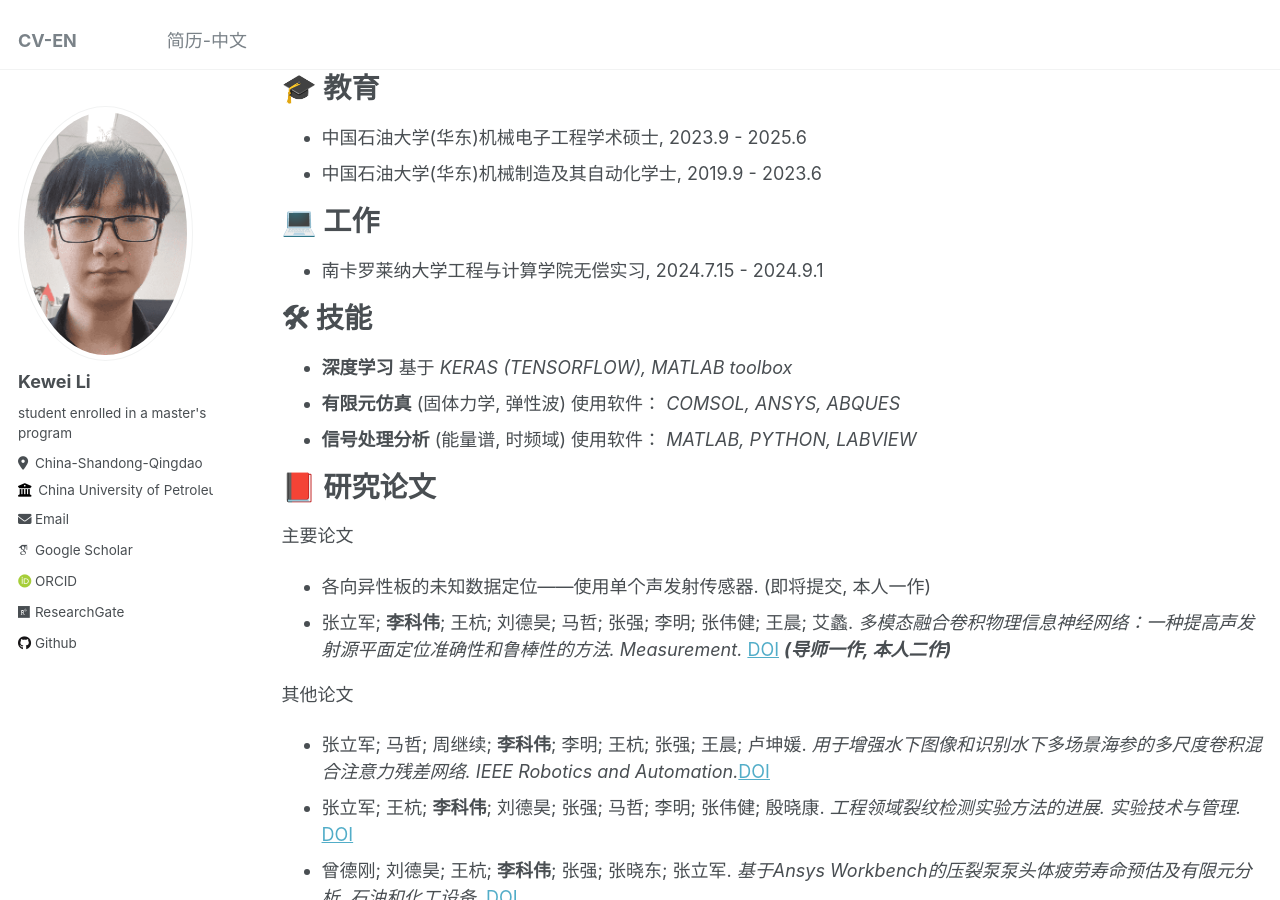
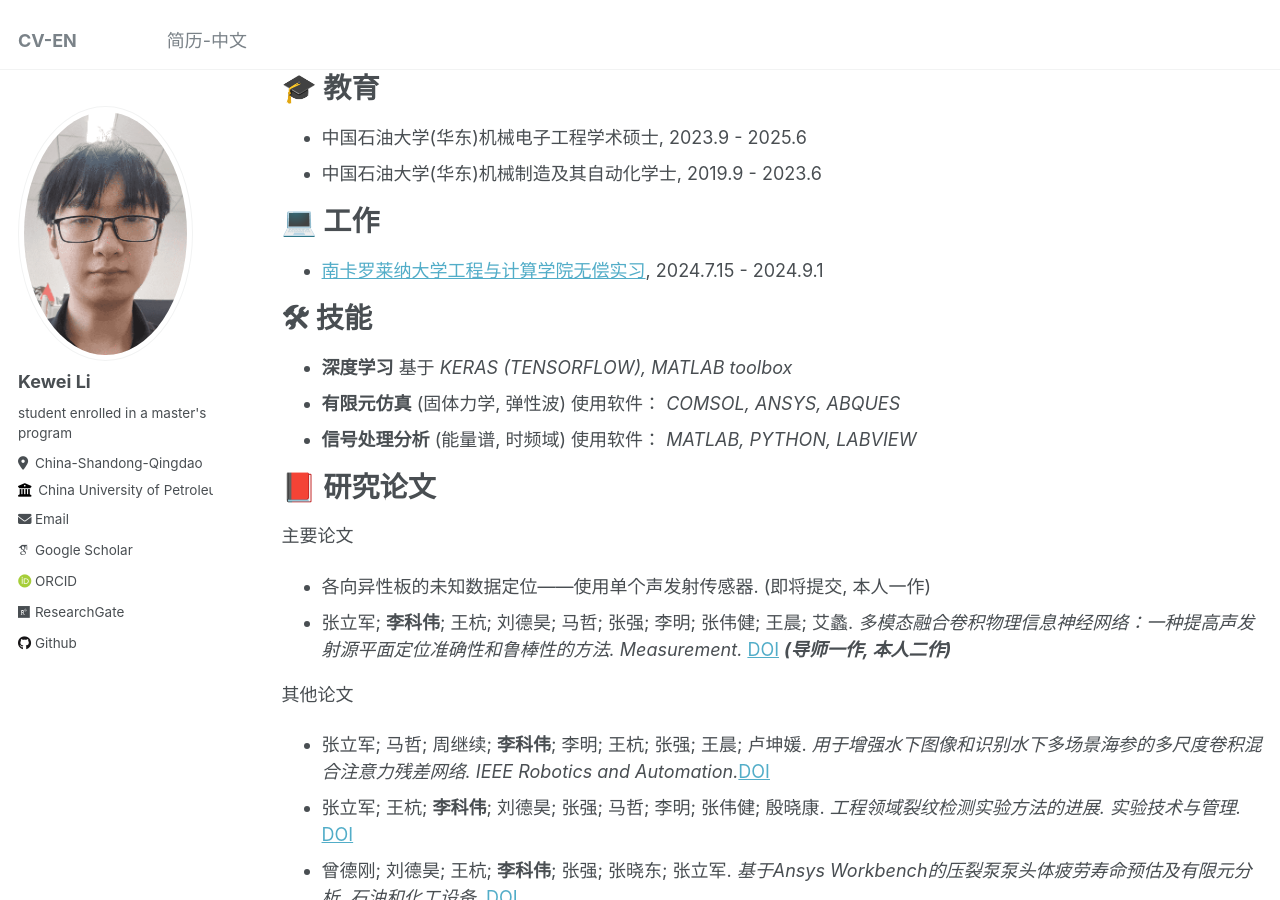
Before and after one commit to TheHangedManC/TheHangedManC-thehangedmanc.github.io, a Jekyll site: the page built from _pages/publications.md, in a window 1280 px wide and 900 px high, scrolled down 437 px. Built offline with Jekyll 4.4.1, drawn with Linux system fonts in a browser that asks for light colours; some web fonts are replaced; part of the change alters nothing that is shown.

```diff
--- a/_pages/publications.md
+++ b/_pages/publications.md
@@ -26,7 +26,7 @@ author_profile: true
 
 💻 工作
 ======
-*   南卡罗莱纳大学工程与计算学院无偿实习, 2024.7.15 - 2024.9.1
+*   [南卡罗莱纳大学工程与计算学院无偿实习](http://thehangedmanc.github.io/files/Offer_letter_summer.pdf), 2024.7.15 - 2024.9.1
 
 🛠 技能
 ======
```
